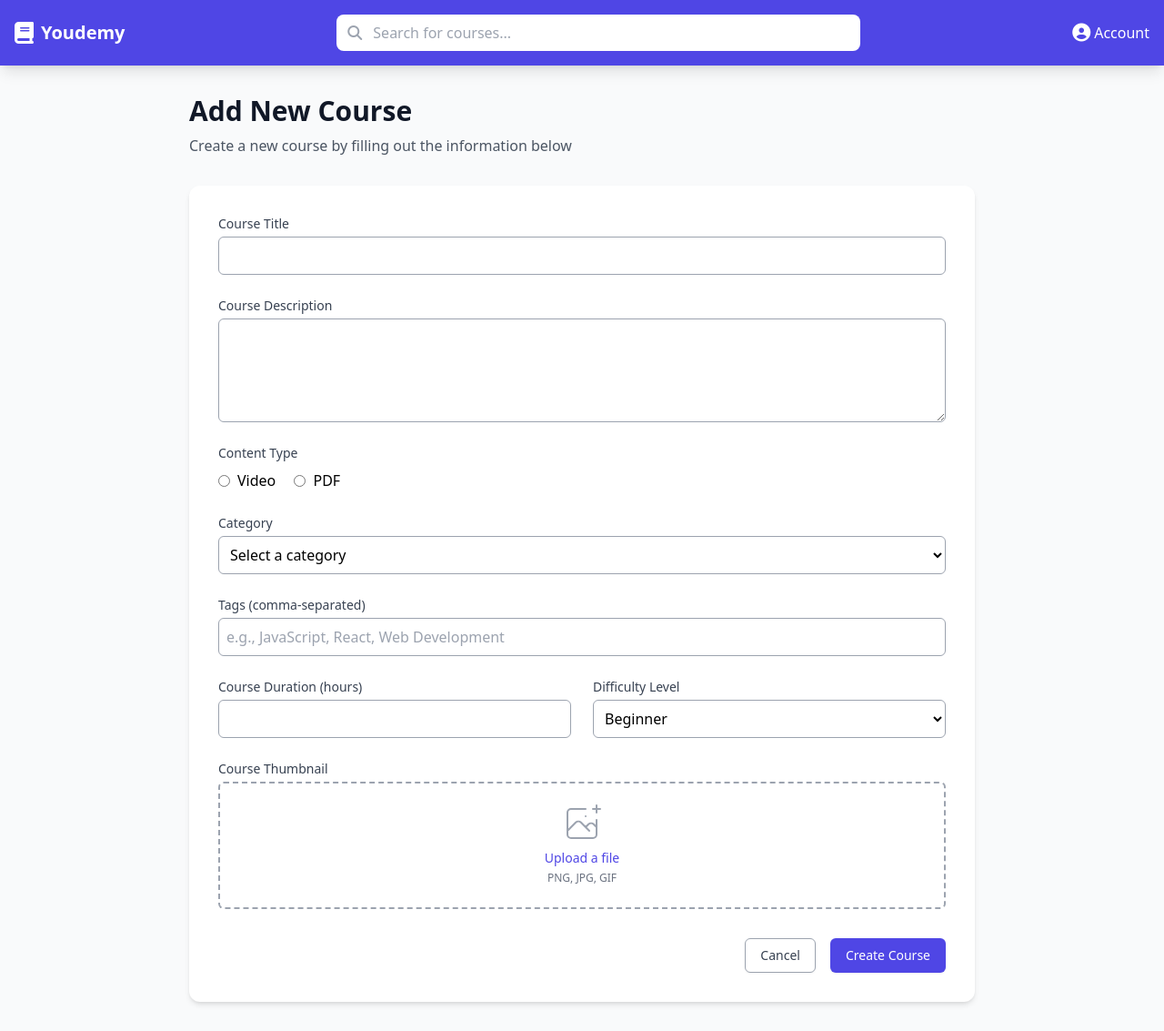
After one commit to wassim205/Youdemy, a PHP site: page /AddCourse in a window 1280 px wide. The commit adds this page. Shown: the whole page at 91% size. Run offline with PHP 8.4, Linux system fonts and the light colour scheme; the visitor is signed in with stand-in values (Sample User, id 1); some libraries are stand-ins or nearby versions.

Commit message:
YD-13 form pour l'ajjout des course

```diff
--- a/app/controller/CoursesController.php
+++ b/app/controller/CoursesController.php
@@ -20,7 +20,8 @@ class CoursesController extends BaseController
         $this->CourseModel = new Course();
     }
 
-    public function paginateCourses($limit = 3, $page = 1) {
+    public function paginateCourses($limit = 3, $page = 1)
+    {
         $offset = ($page - 1) * $limit;
         $courses = $this->CourseModel->getcourses($limit, $offset);
         $totalCourses = $this->CourseModel->getTotalCourses();
--- a/app/controller/TeacherController.php
+++ b/app/controller/TeacherController.php
@@ -1,21 +1,40 @@
 
 <?php
-require_once __DIR__ . '/../model/User.php';
+require_once __DIR__ . '/../model/Teacher.php';
+require_once __DIR__ . '/../model/Courses.php';
 class TeacherController extends BaseController
 {
 
-
     protected $TeacherModel;
+    protected $CoursesModel;
     public function __construct()
     {
 
-        $this->TeacherModel = new User();
+        $this->TeacherModel = new Teacher();
+        $this->CoursesModel = new Course();
     }
 
-    public function teacher()
-    {
+    public function teacher(){
 
-        $this->render('userPages/Teacher');
+        if (!isset($_SESSION['user_loged_in_id'])) {
+            header('Location: /');
+            exit;
+        }
+        $displayMyCourses = $this->CoursesModel->teacherCourses();
+        $studentsEnrolled = $this->TeacherModel->countStudents();
+        $activeCourses = $this->TeacherModel->activeCourses();
+        $totalEngagements = $this->TeacherModel->countEngagements();
+        $this->render('userPages/Teacher',['studentsEnrolled' => $studentsEnrolled , 'activeCourses' => $activeCourses, 'totalEngagements' => $totalEngagements, 'displayMyCourses' => $displayMyCourses]);
     }
+
+    public function AddingCourse(){
+        if (!isset($_SESSION['user_loged_in_id'])) {
+            header('Location: /');
+            exit;
+            }
+            $this->render('userPages/AddingCourseForm');
+    }
+
+
 }
 ?>
--- a/app/model/Courses.php
+++ b/app/model/Courses.php
@@ -8,7 +8,8 @@ class Course extends Db
         parent::__construct();
     }
 
-    public function getcourses($limit, $offset = 0){
+    public function getcourses($limit, $offset = 0)
+    {
         $query = "SELECT * FROM courses LIMIT $limit OFFSET $offset";
         $stmt = $this->conn->prepare($query);
         $stmt->execute();
@@ -16,7 +17,8 @@ class Course extends Db
         return $courses;
     }
 
-    public function getTotalCourses() {
+    public function getTotalCourses()
+    {
         $query = "SELECT COUNT(*) as total FROM courses";
         $stmt = $this->conn->prepare($query);
         $stmt->execute();
@@ -33,5 +35,13 @@ class Course extends Db
         return $stmt->fetchAll(PDO::FETCH_ASSOC);
     }
 
-
+    public function teacherCourses()
+    {
+        $query = "SELECT * FROM courses WHERE teacher_id = :teacher_id";
+        $stmt = $this->conn->prepare($query);
+        $stmt->bindParam(':teacher_id',$_SESSION['user_loged_in_role']);
+        $stmt->execute();
+        $result = $stmt->fetchAll(PDO::FETCH_ASSOC);
+        return $result;
     }
+}
--- /dev/null
+++ b/app/model/Teacher.php
@@ -0,0 +1,37 @@
+<?php
+require_once __DIR__ . '/../config/db.php';
+class Teacher extends Db
+{
+
+    public function __construct()
+    {
+        parent::__construct();
+    }
+
+    public function countStudents(){
+        $user_id = $_SESSION['user_loged_in_id'];
+        $query = "SELECT COUNT(DISTINCT enrollments.student_id) FROM enrollments INNER JOIN courses ON enrollments.course_id = courses.id WHERE courses.teacher_id = $user_id";
+        $stmt = $this->conn->prepare($query);
+        $stmt->execute();
+        $result = $stmt->fetchColumn();
+        return $result;
+    }
+
+    public function activeCourses(){
+        $user_id = $_SESSION['user_loged_in_id'];
+        $query = "SELECT COUNT(*) FROM enrollments INNER JOIN courses ON enrollments.course_id = courses.id WHERE courses.teacher_id = $user_id AND enrollment_date >= CURDATE() - INTERVAL 3 DAY";
+        $stmt = $this->conn->prepare($query);
+        $stmt->execute();
+        $result = $stmt->fetchColumn();
+        return $result;
+    }
+    public function countEngagements(){
+        $user_id = $_SESSION['user_loged_in_id'];
+        $query = "SELECT COUNT(*) FROM enrollments INNER JOIN courses ON enrollments.course_id = courses.id WHERE courses.teacher_id = $user_id";
+        $stmt = $this->conn->prepare($query);
+        $stmt->execute();
+        $result = $stmt->fetchColumn();
+        return $result;
+    }
+
+}
--- a/app/view/authentification/login.php
+++ b/app/view/authentification/login.php
@@ -1,5 +1,4 @@
-<?php session_unset();
-session_destroy(); ?>
+
 
 <!DOCTYPE html>
 <html lang="en">
--- a/app/view/partials/header.php
+++ b/app/view/partials/header.php
@@ -45,7 +45,8 @@
                         <?php endif; ?>
                     <?php endif; ?>
 
-                    <?php if (!isset($_SESSION["user_loged_in_role"]) || $_SESSION["user_loged_in_role"] != "student"): ?>
+                    <?php if (
+                        empty($_SESSION) || $_SESSION["user_loged_in_role"] != "student" && $_SESSION["user_loged_in_role"] != "teacher"): ?>
                         <div class="relative group" id="dropdown">
                             <button class="flex items-center space-x-1 hover:text-indigo-200">
                                 <i class="fas fa-user-circle text-xl"></i>
--- /dev/null
+++ b/app/view/userPages/AddingCourseForm.php
@@ -0,0 +1,118 @@
+<?php include __DIR__ . "/../partials/header.php" ?>
+
+
+    <main class="max-w-4xl mx-auto px-4 py-8">
+        <!-- Page Header -->
+        <div class="mb-8">
+            <h1 class="text-3xl font-bold text-gray-900">Add New Course</h1>
+            <p class="mt-2 text-gray-600">Create a new course by filling out the information below</p>
+        </div>
+
+        <!-- Course Creation Form -->
+        <form class="bg-white rounded-xl shadow-md p-8">
+            <!-- Basic Information -->
+            <div class="space-y-6">
+                <!-- Course Title -->
+                <div>
+                    <label for="title" class="block text-sm font-medium text-gray-700">Course Title</label>
+                    <input type="text" name="title" id="title" required
+                        class="mt-1 block w-full rounded-md border border-gray-400 p-2 focus:border-indigo-500 focus:ring-indigo-500">
+                </div>
+
+                <!-- Course Description -->
+                <div>
+                    <label for="description" class="block text-sm font-medium text-gray-700">Course Description</label>
+                    <textarea name="description" id="description" rows="4" required
+                        class="mt-1 block w-full rounded-md border border-gray-400 p-2 focus:border-indigo-500 focus:ring-indigo-500"></textarea>
+                </div>
+
+                <!-- Content Type -->
+                <div>
+                    <label class="block text-sm font-medium text-gray-700">Content Type</label>
+                    <div class="mt-2 space-x-4">
+                        <label class="inline-flex items-center">
+                            <input type="radio" name="content_type" value="video" class="form-radio text-indigo-600 border-2 border-gray-400">
+                            <span class="ml-2">Video</span>
+                        </label>
+                        <label class="inline-flex items-center">
+                            <input type="radio" name="content_type" value="pdf" class="form-radio text-indigo-600 border-2 border-gray-400">
+                            <span class="ml-2">PDF</span>
+                        </label>
+                    </div>
+                </div>
+
+                <!-- Course Category -->
+                <div>
+                    <label for="category" class="block text-sm font-medium text-gray-700">Category</label>
+                    <select id="category" name="category" required
+                        class="mt-1 block w-full rounded-md border border-gray-400 p-2 focus:border-indigo-500 focus:ring-indigo-500 bg-white">
+                        <option value="">Select a category</option>
+                        <option value="frontend">Frontend Development</option>
+                        <option value="backend">Backend Development</option>
+                        <option value="fullstack">Full Stack Development</option>
+                        <option value="mobile">Mobile Development</option>
+                        <option value="devops">DevOps</option>
+                    </select>
+                </div>
+
+                <!-- Course Tags -->
+                <div>
+                    <label for="tags" class="block text-sm font-medium text-gray-700">Tags (comma-separated)</label>
+                    <input type="text" name="tags" id="tags" placeholder="e.g., JavaScript, React, Web Development"
+                        class="mt-1 block w-full rounded-md border border-gray-400 p-2 focus:border-indigo-500 focus:ring-indigo-500">
+                </div>
+
+                <!-- Additional Fields -->
+                <div class="grid grid-cols-2 gap-6">
+                    <!-- Duration -->
+                    <div>
+                        <label for="duration" class="block text-sm font-medium text-gray-700">Course Duration (hours)</label>
+                        <input type="number" name="duration" id="duration" min="1"
+                            class="mt-1 block w-full rounded-md border border-gray-400 p-2 focus:border-indigo-500 focus:ring-indigo-500">
+                    </div>
+
+                    <!-- Difficulty Level -->
+                    <div>
+                        <label for="difficulty" class="block text-sm font-medium text-gray-700">Difficulty Level</label>
+                        <select id="difficulty" name="difficulty"
+                            class="mt-1 block w-full rounded-md border border-gray-400 p-2 focus:border-indigo-500 focus:ring-indigo-500 bg-white">
+                            <option value="beginner">Beginner</option>
+                            <option value="intermediate">Intermediate</option>
+                            <option value="advanced">Advanced</option>
+                        </select>
+                    </div>
+                </div>
+
+                <!-- Course Thumbnail -->
+                <div>
+                    <label class="block text-sm font-medium text-gray-700">Course Thumbnail</label>
+                    <div class="mt-1 flex justify-center px-6 pt-5 pb-6 border-2 border-gray-400 border-dashed rounded-md">
+                        <div class="space-y-1 text-center">
+                            <svg class="mx-auto h-12 w-12 text-gray-400" stroke="currentColor" fill="none" viewBox="0 0 48 48">
+                                <path d="M28 8H12a4 4 0 00-4 4v20m32-12v8m0 0v8a4 4 0 01-4 4H12a4 4 0 01-4-4v-4m32-4l-3.172-3.172a4 4 0 00-5.656 0L28 28M8 32l9.172-9.172a4 4 0 015.656 0L28 28m0 0l4 4m4-24h8m-4-4v8m-12 4h.02" stroke-width="2" stroke-linecap="round" stroke-linejoin="round" />
+                            </svg>
+                            <div class="flex text-sm text-gray-600">
+                                <label for="thumbnail" class="relative cursor-pointer bg-white rounded-md font-medium text-indigo-600 hover:text-indigo-500 focus-within:outline-none focus-within:ring-2 focus-within:ring-offset-2 focus-within:ring-indigo-500">
+                                    <span>Upload a file</span>
+                                    <input id="thumbnail" name="thumbnail" type="file" class="sr-only" accept="image/*">
+                                </label>
+                            </div>
+                            <p class="text-xs text-gray-500">PNG, JPG, GIF</p>
+                        </div>
+                    </div>
+                </div>
+            </div>
+
+            <!-- Form Actions -->
+            <div class="mt-8 flex justify-end space-x-4">
+                <button type="button" class="px-4 py-2 text-sm font-medium text-gray-700 bg-white border border-gray-400 rounded-md shadow-sm hover:bg-gray-50 focus:outline-none focus:ring-2 focus:ring-offset-2 focus:ring-indigo-500">
+                    Cancel
+                </button>
+                <button type="submit" class="px-4 py-2 text-sm font-medium text-white bg-indigo-600 border border-transparent rounded-md shadow-sm hover:bg-indigo-700 focus:outline-none focus:ring-2 focus:ring-offset-2 focus:ring-indigo-500">
+                    Create Course
+                </button>
+            </div>
+        </form>
+    </main>
+</body>
+</html>
--- a/public/index.php
+++ b/public/index.php
@@ -29,6 +29,7 @@ Route::get("/Youdemy/Student?{page}", [AuthController::class, "index"]);
 Route::get("/Youdemy/Student?{page}", [CoursesController::class, "showAllCourses"]);
 Route::get("/search-ajax", [CoursesController::class, "searchCoursesAjax"]);
 Route::get("/Youdemy/Teacher", [TeacherController::class, "teacher"]);
+Route::get("/AddCourse", [TeacherController::class, "AddingCourse"]);
 
 // Dispatch the request
 $router->dispatch($_SERVER['REQUEST_URI'], $_SERVER['REQUEST_METHOD']);
```
Also changed, not shown: app/view/userPages/Teacher.php (+8 -5 lines), app/view/userPages/studentHome.php (+6 -2 lines). Lines whose indentation alone changed are shown as unchanged.
